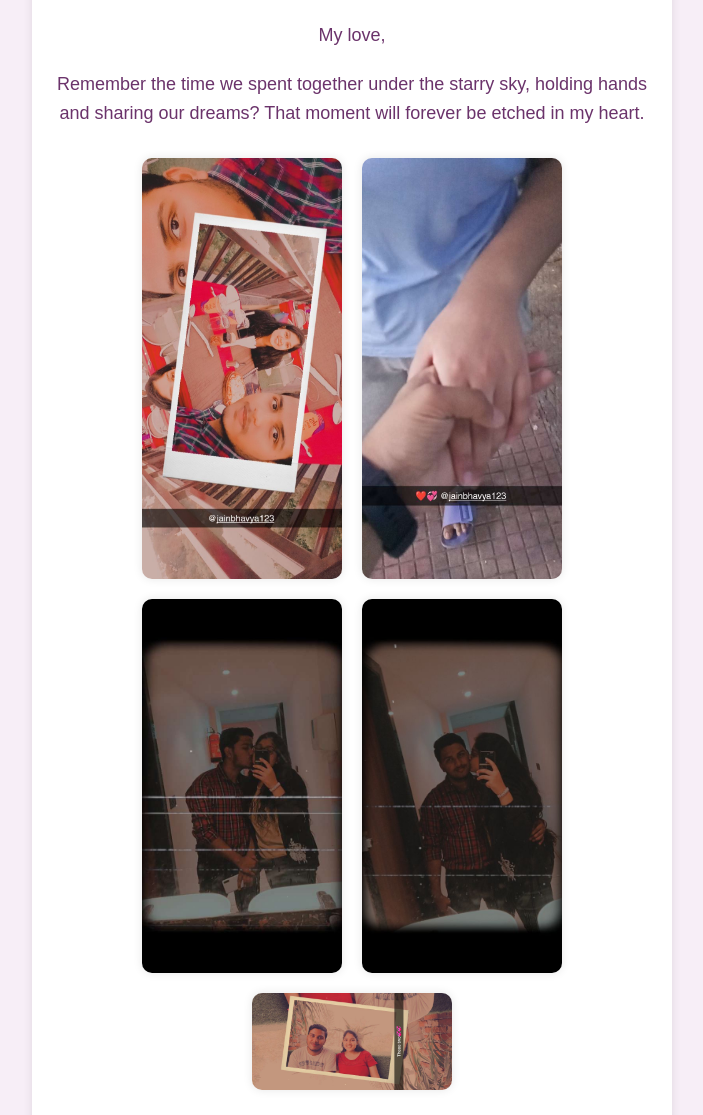
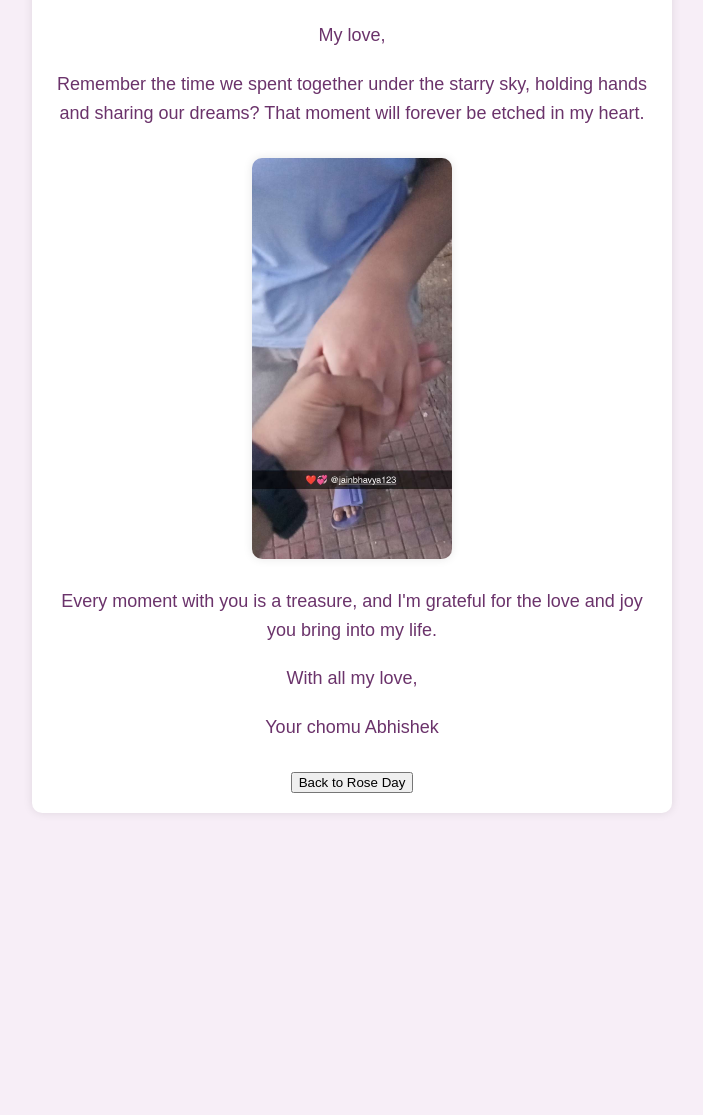
Before and after one commit to bapnaabhishek51/bhauuuu, a plain HTML site: page memory.html in a window 1280 px wide. Shown: the part 139-1254 px from the top of the page, without its empty margins (288-991 px from the left). After the commit the page ends 1002 px from the top, so only its background shows below. Drawn offline with Linux system fonts and the light colour scheme.

Commit message:
Update_memory.html

```diff
--- a/memory.html
+++ b/memory.html
@@ -54,11 +54,7 @@
   <p>My love,</p>
   <p>Remember the time we spent together under the starry sky, holding hands and sharing our dreams? That moment will forever be etched in my heart.</p>
   <div class="heart-image-container">
-    <img src="1st_met.jpg" alt="Memories" class="heart-image">
     <img src="love.jpg" alt="Memories" class="heart-image">
-    <img src="with.jpg" alt="Memories" class="heart-image">
-    <img src="with_her.jpg" alt="Memories" class="heart-image">
-    <img src="we.jpg" alt="Memories" class="heart-image">
   </div>
   <p>Every moment with you is a treasure, and I'm grateful for the love and joy you bring into my life.</p>
   <p>With all my love,</p>
```
